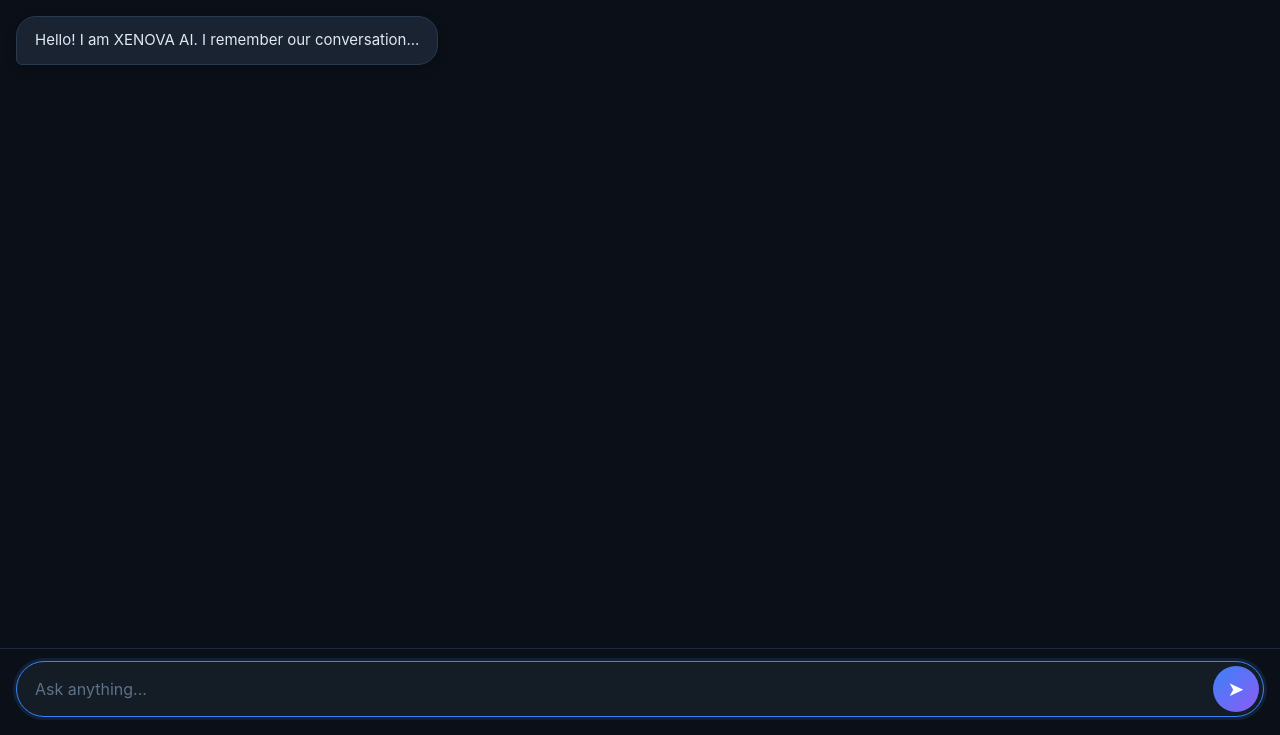
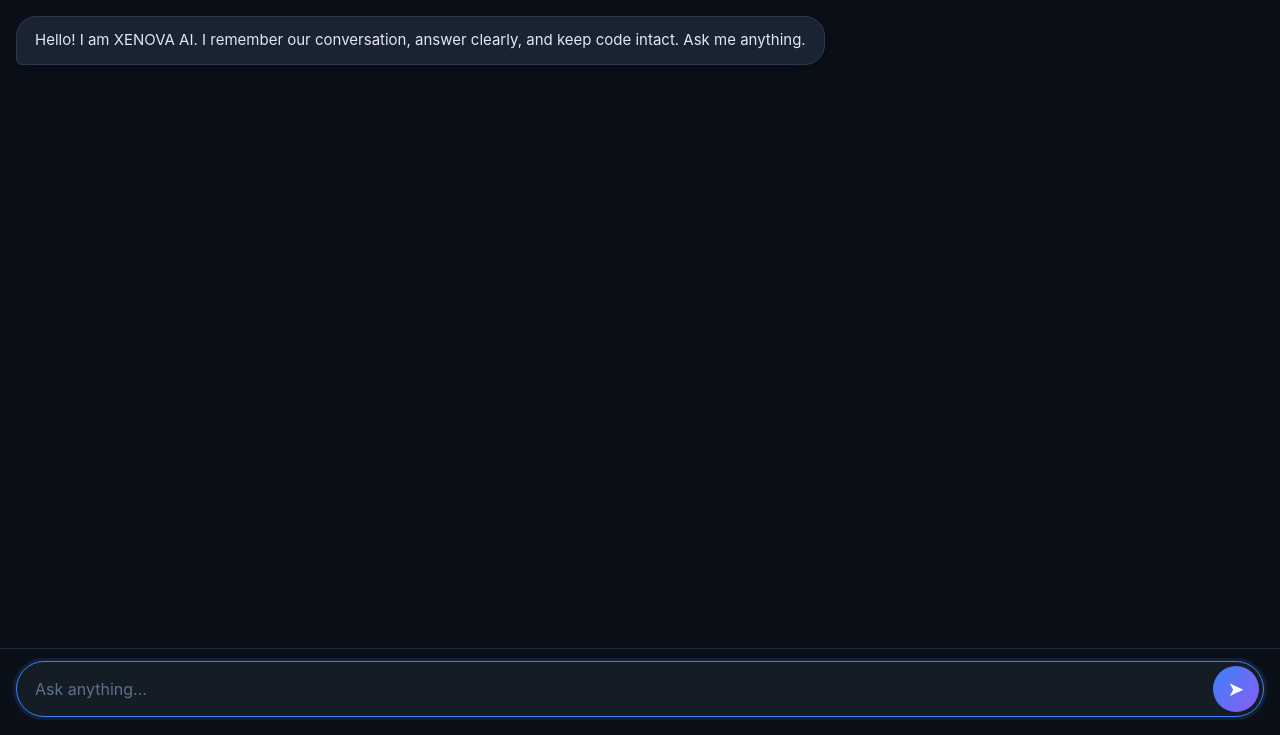
Before and after one commit to charanb0000-dev/XENOVA, a plain HTML site: page index.html in a window 1280 px wide. Shown: the part 65-800 px from the top of the page. Drawn offline with Linux system fonts and the light colour scheme.

Commit message:
Update index.html

```diff
--- a/index.html
+++ b/index.html
@@ -14,9 +14,10 @@ body {
       color: #eef2f8;
       display: flex;
       flex-direction: column;
-  height: 100svh;
+      height: 100dvh; /* FIXED: Prevents mobile keyboard from hiding input */
       overflow: hidden;
     }
+
     /* Top Logo */
     .top-bar {
       display: flex; align-items: center; justify-content: center;
@@ -47,14 +48,12 @@ body {
     .chat-container::-webkit-scrollbar-thumb { background: #1f2a3a; border-radius: 20px; }
 
     /* Message Bubbles */
-.message { display: flex; width: 100%; max-width: 100%; animation: fadeIn 0.2s ease; }
-.message.user { justify-content: flex-end; }
-.message.bot { justify-content: flex-start; }
+    .message { display: flex; max-width: 90%; animation: fadeIn 0.2s ease; }
+    .message.user { align-self: flex-end; justify-content: flex-end; }
+    .message.bot { align-self: flex-start; justify-content: flex-start; }
     .bubble {
-  width: fit-content; max-width: 85%;flex-shrink:0;
       padding: 12px 18px; border-radius: 20px; font-size: 15px;
-  line-height: 1.5; word-break: normal; overflow-wrap: break-word; white-space: pre-wrap;
-  text-align: left;
+      line-height: 1.5; word-break: break-word; white-space: pre-wrap;
       box-shadow: 0 4px 12px rgba(0, 0, 0, 0.2);
     }
     .user .bubble {
@@ -426,17 +425,10 @@ body {
       userInput.addEventListener('keydown', (e) => {
         if (e.key === 'Enter') { e.preventDefault(); handleSend(); }
       });
- userInput.addEventListener('focus', () => {
- setTimeout(() => {
-   chatContainer.scrollTop = chatContainer.scrollHeight;
- }, 300);
- });
-
 
       window.addEventListener('load', () => {
-   addMessage('Hello! I am XENOVA AI. I remember our conversation...', 'bot');
+        addMessage('Hello! I am XENOVA AI. I remember our conversation, answer clearly, and keep code intact. Ask me anything.', 'bot');
       });
-
 
     })();
   </script>
```
Lines whose indentation alone changed are shown as unchanged.
